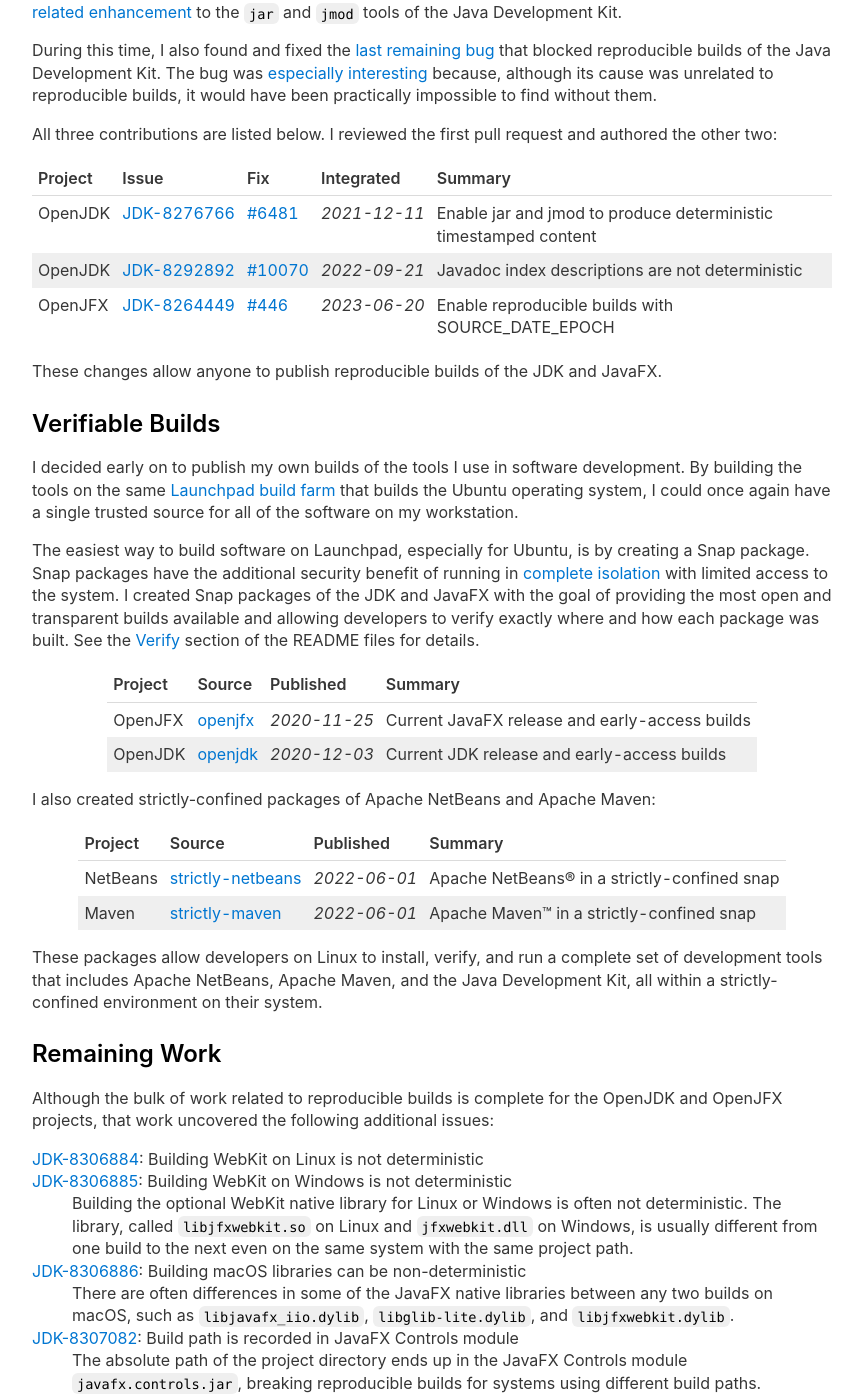
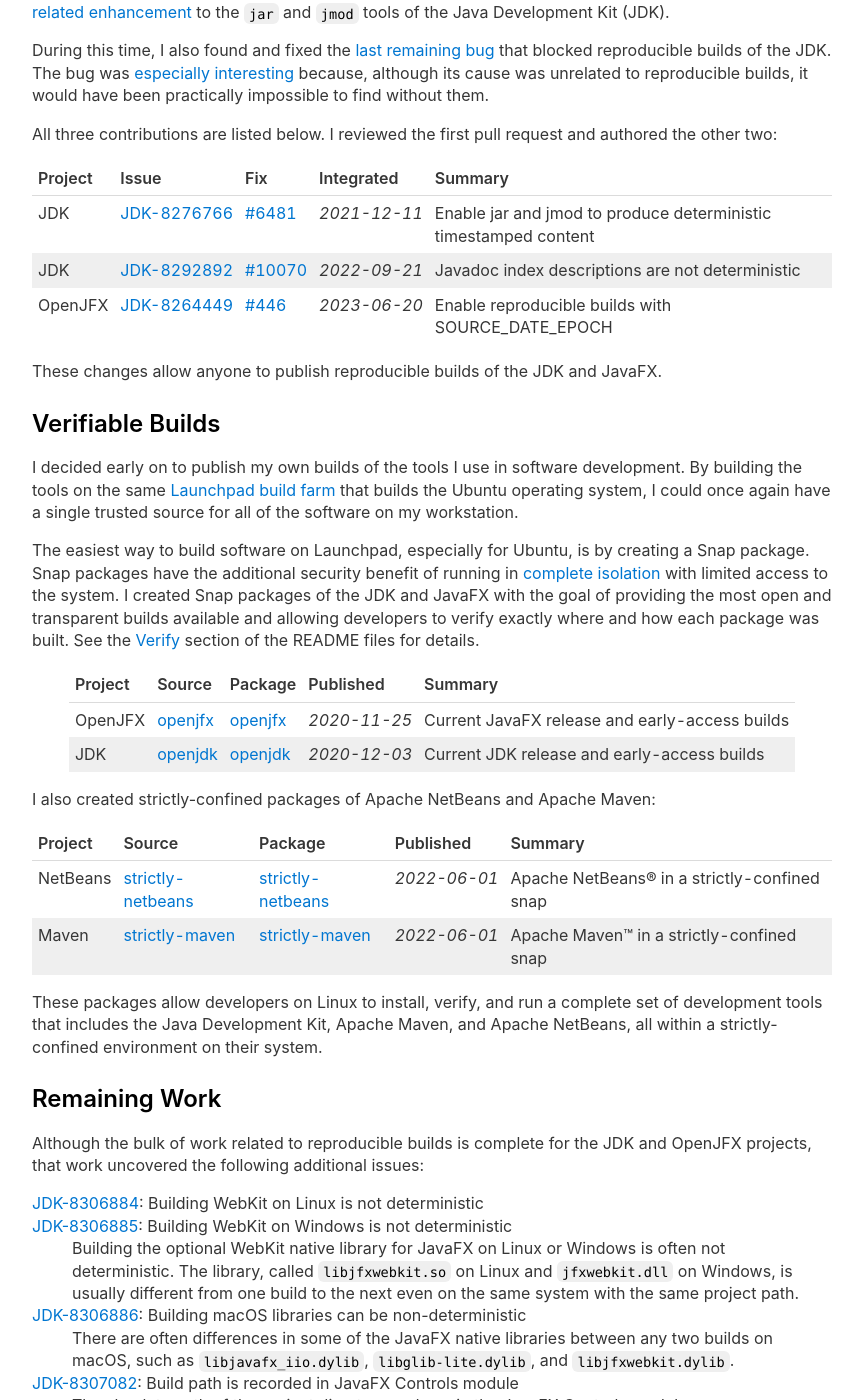
Before and after one commit to jgneff/www-status6, a Jekyll site: the page built from docs/security.md, in a window 1280 px wide and 1400 px high, scrolled down 1251 px. Shown: the whole window, without its empty margins (208-1071 px from the left). Built offline with Jekyll 4.4.1, drawn with Linux system fonts in a browser that asks for light colours; some of the changed text lies outside the part shown.

Commit message:
Use the official name of each open-source project
Avoid using acronyms and initialisms where possible. Clarify the
usage of the terms OpenJDK, JDK, OpenJFX, and JavaFX.

```diff
--- a/docs/about.md
+++ b/docs/about.md
@@ -46,5 +46,5 @@ I completed courses at Stanford University in numerical analysis and in UNIX and
 I learned Java by writing the VOLANO chat server, a proprietary software package licensed to customers in 50 countries around the world.
 
 **Vancouver, British Columbia**
-: I now work full time on open-source software and contribute to the OpenJDK, OpenJFX, Apache NetBeans, and Reproducible Builds projects.
+: I now work full time on open-source software and contribute to the JDK, OpenJFX, Apache NetBeans, and Reproducible Builds projects.
 I am a member of the OpenJDK Organization and an OpenJFX Committer.
--- a/docs/security.md
+++ b/docs/security.md
@@ -31,29 +31,29 @@ My first goal was to add the three security measures recommended by the Gradle t
 
 | Project | Issue                       | Fix        | Integrated             | Summary                                |
 | ------- | --------------------------- | ---------- | ---------------------- | -------------------------------------- |
-| OpenJFX | [JDK-8262236][a1]{:.nowrap} | [#411][b1] | *2021-02-23*{:.nowrap} | Configure Gradle checksum verification |
-| OpenJFX | [JDK-8263204][a2]{:.nowrap} | [#419][b2] | *2021-03-09*{:.nowrap} | Add Gradle Wrapper Validation Action   |
-| OpenJFX | [JDK-8264010][a3]{:.nowrap} | [#437][b3] | *2021-05-03*{:.nowrap} | Add Gradle dependency verification     |
+| OpenJFX | [JDK-8262236][a1]{:.nowrap} | [#411][a4] | *2021-02-23*{:.nowrap} | Configure Gradle checksum verification |
+| OpenJFX | [JDK-8263204][a2]{:.nowrap} | [#419][a5] | *2021-03-09*{:.nowrap} | Add Gradle Wrapper Validation Action   |
+| OpenJFX | [JDK-8264010][a3]{:.nowrap} | [#437][a6] | *2021-05-03*{:.nowrap} | Add Gradle dependency verification     |
 
 [a1]: https://bugs.openjdk.org/browse/JDK-8262236
 [a2]: https://bugs.openjdk.org/browse/JDK-8263204
 [a3]: https://bugs.openjdk.org/browse/JDK-8264010
 
-[b1]: https://github.com/openjdk/jfx/pull/411
-[b2]: https://github.com/openjdk/jfx/pull/419
-[b3]: https://github.com/openjdk/jfx/pull/437
+[a4]: https://github.com/openjdk/jfx/pull/411
+[a5]: https://github.com/openjdk/jfx/pull/419
+[a6]: https://github.com/openjdk/jfx/pull/437
 
 These changes reduce the risk of compromising the build system or including malware in JavaFX.
 
 ## Reproducible Builds
 
-In March 2021, I got involved in the [Reproducible Builds](https://reproducible-builds.org/who/people/) project when I saw that Bernhard Wiedemann's [initial pull request](https://github.com/openjdk/jfx/pull/99) for OpenJFX had stalled.
+In March 2021, I got involved in the [Reproducible Builds](https://reproducible-builds.org/) project when I saw that Bernhard Wiedemann's [initial pull request](https://github.com/openjdk/jfx/pull/99) for JavaFX had stalled.
 I created a [new pull request](https://github.com/openjdk/jfx/pull/446) that was broader in scope and sought to enable reproducible builds for all JavaFX artifacts on all three platforms: Linux, macOS, and Windows.
 After more than two years of code reviews, cross-platform testing, patience, and persuasion, the pull request was approved by the project's lead reviewers in June 2023.
 
-The experience I gained working on the OpenJFX pull request allowed me to be the main reviewer of a [related enhancement](https://github.com/openjdk/jdk/pull/6481) to the `jar` and `jmod` tools of the Java Development Kit.
+The experience I gained working on the JavaFX pull request allowed me to be the main reviewer of a [related enhancement](https://github.com/openjdk/jdk/pull/6481) to the `jar` and `jmod` tools of the Java Development Kit (JDK).
 
-During this time, I also found and fixed the [last remaining bug](https://bugs.openjdk.org/browse/JDK-8292892?jql=labels%3Dreproducible-build) that blocked reproducible builds of the Java Development Kit.
+During this time, I also found and fixed the [last remaining bug](https://bugs.openjdk.org/browse/JDK-8292892?jql=labels%3Dreproducible-build) that blocked reproducible builds of the JDK.
 The bug was [especially interesting](https://github.com/openjdk/jdk/pull/10070#issuecomment-1230888930) because, although its cause was unrelated to reproducible builds, it would have been practically impossible to find without them.
 
 All three contributions are listed below.
@@ -61,19 +61,19 @@ I reviewed the first pull request and authored the other two:
 
 | Project | Issue                       | Fix          | Integrated             | Summary                                                          |
 | ------- | --------------------------- | ------------ | ---------------------- | ---------------------------------------------------------------- |
-| OpenJDK | [JDK-8276766][c1]{:.nowrap} | [#6481][d1]  | *2021-12-11*{:.nowrap} | Enable jar and jmod to produce deterministic timestamped content |
-| OpenJDK | [JDK-8292892][c2]{:.nowrap} | [#10070][d2] | *2022-09-21*{:.nowrap} | Javadoc index descriptions are not deterministic                 |
-| OpenJFX | [JDK-8264449][c3]{:.nowrap} | [#446][d3]   | *2023-06-20*{:.nowrap} | Enable reproducible builds with SOURCE_DATE_EPOCH                |
+| JDK     | [JDK-8276766][b1]{:.nowrap} | [#6481][b4]  | *2021-12-11*{:.nowrap} | Enable jar and jmod to produce deterministic timestamped content |
+| JDK     | [JDK-8292892][b2]{:.nowrap} | [#10070][b5] | *2022-09-21*{:.nowrap} | Javadoc index descriptions are not deterministic                 |
+| OpenJFX | [JDK-8264449][b3]{:.nowrap} | [#446][b6]   | *2023-06-20*{:.nowrap} | Enable reproducible builds with SOURCE_DATE_EPOCH                |
 
 These changes allow anyone to publish reproducible builds of the JDK and JavaFX.
 
-[c1]: https://bugs.openjdk.org/browse/JDK-8276766
-[c2]: https://bugs.openjdk.org/browse/JDK-8292892
-[c3]: https://bugs.openjdk.org/browse/JDK-8264449
+[b1]: https://bugs.openjdk.org/browse/JDK-8276766
+[b2]: https://bugs.openjdk.org/browse/JDK-8292892
+[b3]: https://bugs.openjdk.org/browse/JDK-8264449
 
-[d1]: https://github.com/openjdk/jdk/pull/6481
-[d2]: https://github.com/openjdk/jdk/pull/10070
-[d3]: https://github.com/openjdk/jfx/pull/446
+[b4]: https://github.com/openjdk/jdk/pull/6481
+[b5]: https://github.com/openjdk/jdk/pull/10070
+[b6]: https://github.com/openjdk/jfx/pull/446
 
 ## Verifiable Builds
 
@@ -85,33 +85,39 @@ Snap packages have the additional security benefit of running in [complete isola
 I created Snap packages of the JDK and JavaFX with the goal of providing the most open and transparent builds available and allowing developers to verify exactly where and how each package was built.
 See the [Verify](https://github.com/jgneff/openjdk#verify) section of the README files for details.
 
-| Project | Source        | Published              | Summary                                        |
-| ------- | ------------- | ---------------------- | ---------------------------------------------- |
-| OpenJFX | [openjfx][e1] | *2020-11-25*{:.nowrap} | Current JavaFX release and early-access builds |
-| OpenJDK | [openjdk][e2] | *2020-12-03*{:.nowrap} | Current JDK release and early-access builds    |
+| Project | Source        | Package       | Published              | Summary                                        |
+| ------- | ------------- | ------------- | ---------------------- | ---------------------------------------------- |
+| OpenJFX | [openjfx][c1] | [openjfx][c3] | *2020-11-25*{:.nowrap} | Current JavaFX release and early-access builds |
+| JDK     | [openjdk][c2] | [openjdk][c4] | *2020-12-03*{:.nowrap} | Current JDK release and early-access builds    |
 
 I also created strictly-confined packages of Apache NetBeans and Apache Maven:
 
-| Project  | Source                  | Published              | Summary                                      |
-| -------- | ----------------------- | ---------------------- | -------------------------------------------- |
-| NetBeans | [strictly-netbeans][f1] | *2022-06-01*{:.nowrap} | Apache NetBeans® in a strictly-confined snap |
-| Maven    | [strictly-maven][f2]    | *2022-06-01*{:.nowrap} | Apache Maven™ in a strictly-confined snap    |
+| Project  | Source                  | Package                 | Published              | Summary                                      |
+| -------- | ----------------------- | ----------------------- | ---------------------- | -------------------------------------------- |
+| NetBeans | [strictly-netbeans][d1] | [strictly-netbeans][d3] | *2022-06-01*{:.nowrap} | Apache NetBeans® in a strictly-confined snap |
+| Maven    | [strictly-maven][d2]    | [strictly-maven][d4]    | *2022-06-01*{:.nowrap} | Apache Maven™ in a strictly-confined snap    |
 
-These packages allow developers on Linux to install, verify, and run a complete set of development tools that includes Apache NetBeans, Apache Maven, and the Java Development Kit, all within a strictly-confined environment on their system.
+These packages allow developers on Linux to install, verify, and run a complete set of development tools that includes the Java Development Kit, Apache Maven, and Apache NetBeans, all within a strictly-confined environment on their system.
 
-[e1]: https://github.com/jgneff/openjfx
-[e2]: https://github.com/jgneff/openjdk
+[c1]: https://github.com/jgneff/openjfx
+[c2]: https://github.com/jgneff/openjdk
 
-[f1]: https://github.com/jgneff/strictly-netbeans
-[f2]: https://github.com/jgneff/strictly-maven
+[c3]: https://snapcraft.io/openjfx
+[c4]: https://snapcraft.io/openjdk
+
+[d1]: https://github.com/jgneff/strictly-netbeans
+[d2]: https://github.com/jgneff/strictly-maven
+
+[d3]: https://snapcraft.io/strictly-netbeans
+[d4]: https://snapcraft.io/strictly-maven
 
 ## Remaining Work
 
-Although the bulk of work related to reproducible builds is complete for the OpenJDK and OpenJFX projects, that work uncovered the following additional issues:
+Although the bulk of work related to reproducible builds is complete for the JDK and OpenJFX projects, that work uncovered the following additional issues:
 
 [JDK-8306884](https://bugs.openjdk.org/browse/JDK-8306884): Building WebKit on Linux is not deterministic
 [JDK-8306885](https://bugs.openjdk.org/browse/JDK-8306885): Building WebKit on Windows is not deterministic
-: Building the optional WebKit native library for Linux or Windows is often not deterministic.
+: Building the optional WebKit native library for JavaFX on Linux or Windows is often not deterministic.
 The library, called `libjfxwebkit.so` on Linux and `jfxwebkit.dll` on Windows, is usually different from one build to the next even on the same system with the same project path.
 
 [JDK-8306886](https://bugs.openjdk.org/browse/JDK-8306886): Building macOS libraries can be non-deterministic
```
Also changed, not shown: docs/contributions.md (+17 -10 lines), docs/index.md (+5 -5 lines).
